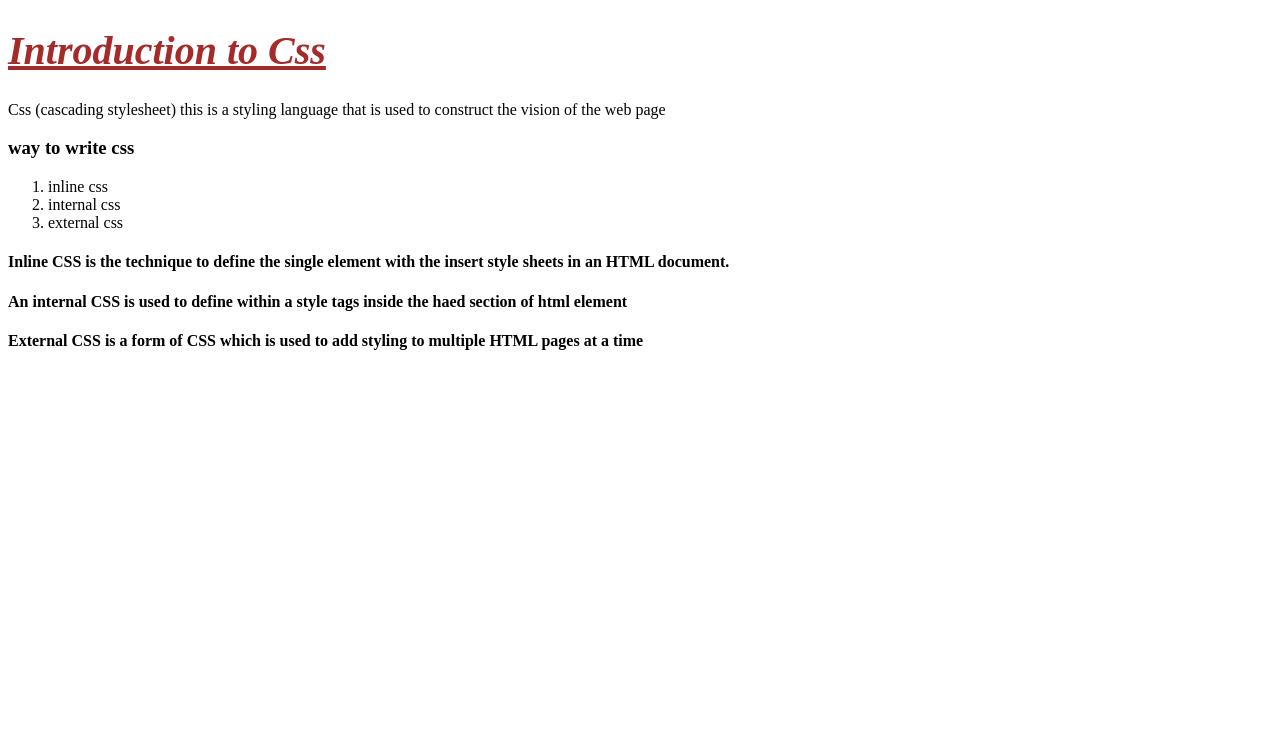
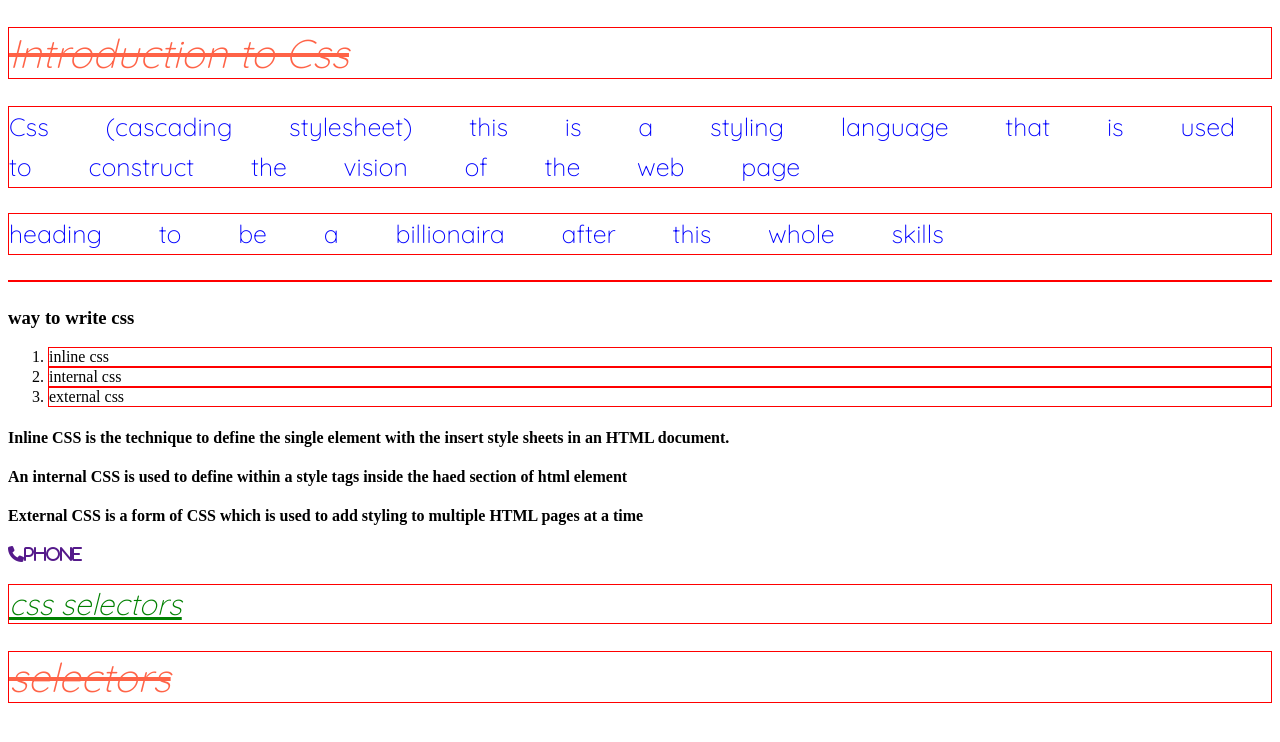
Before and after one commit to OlaRash1/css-, a plain HTML site: page inbox.html in a window 1280 px wide. Drawn offline with Linux system fonts and the light colour scheme.

Commit message:
css seletor

```diff
--- a/inbox.html
+++ b/inbox.html
@@ -2,17 +2,65 @@
 <html lang="en">
 <head>
     <style>
-
+        h1{
+            font-size: 40px;
+            color: tomato;
+            font-weight: lighter;
+            text-decoration: line-through;
+            font-family: "Quicksand", sans-serif;
+            font-style: italic;
+        }
+        p{
+            font-size: 25px;
+            color: blue;
+            font-weight: 100;
+            line-height: 40px;
+            text-decoration: none;
+            font-family: "Quicksand", sans-serif;
+            word-spacing: 50px;
+            font-style: normal;
+        }
+        .selectors{
+            font-size: 30px;
+            color: green;
+            text-decoration: underline;
+            font-weight: lighter;
+        }
+        .class{
+            font-style: italic;
+            font-size: 20px;
+            color: black;
+            text-decoration: underline;
+            font-weight: 50;
+        }
+        #chief{
+            font-size: 30px;
+            color: green;
+            text-decoration: underline;
+            font-weight: lighter;
+        }
+        p,h1,li{
+            border: 1px solid red;
+        }
     </style>
     <meta charset="UTF-8">
+    <link rel="preconnect" href="https://fonts.googleapis.com">
+    <link rel="preconnect" href="https://fonts.gstatic.com" crossorigin>
+    <link href="https://fonts.googleapis.com/css2?family=Quicksand:wght@300..700&display=swap" rel="stylesheet">
     <link rel="stylesheet" href="https://cdnjs.cloudflare.com/ajax/libs/font-awesome/6.6.0/css/all.min.css" integrity="sha512-Kc323vGBEqzTmouAECnVceyQqyqdsSiqLQISBL29aUW4U/M7pSPA/gEUZQqv1cwx4OnYxTxve5UMg5GT6L4JJg==" crossorigin="anonymous" referrerpolicy="no-referrer" />
     <meta name="viewport" content="width=device-width, initial-scale=1.0">
     <title>CSS PART 2</title>
 </head>
 <body>
-    <h1 style="font-size: 40px; color: brown; text-decoration: underline; font-style: italic;">Introduction to Css</h1>
+    <h1>Introduction to Css</h1>
     <p>
         Css (cascading stylesheet) this is a styling language that is used to construct the vision of the web page
+    </p>
+    <p>
+        heading to be a billionaira after this whole skills
+    </p>
+    <p>
+
     </p>
     <h3>way to write css</h3>
     <ol>
@@ -35,6 +83,19 @@
     <h4>
         External CSS is a form of CSS which is used to add styling to multiple HTML pages at a time
     </h4>
+    <div>
+        <a href="">
+            <i class="fa-solid fa-phone">phone</i>
+        </a>
+        <a href="">
+
+        </a>
+
+    </div>
+    <h1 class="selectors">css selectors</h1>
+    <h1 id="selectors">
+        selectors
+    </h1>
 
 </body>
 </html>
```
